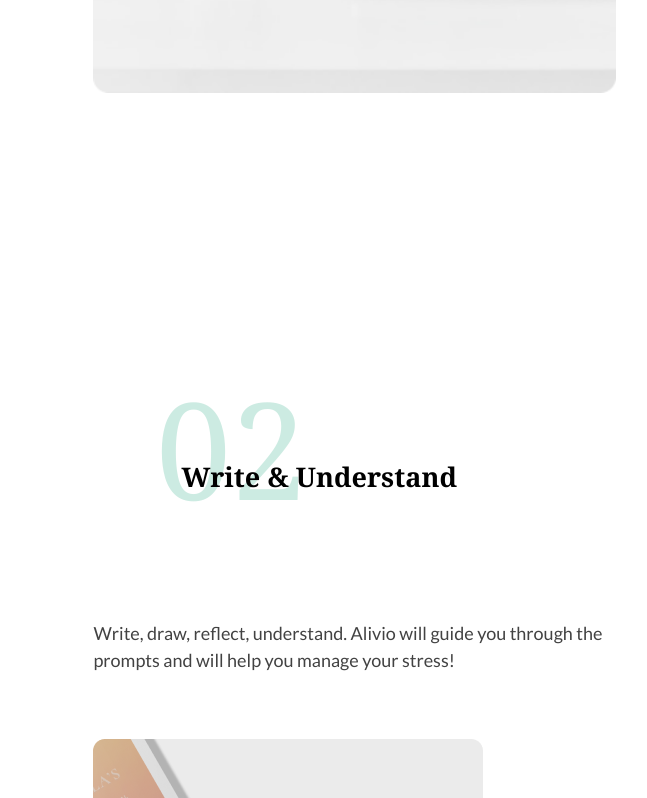
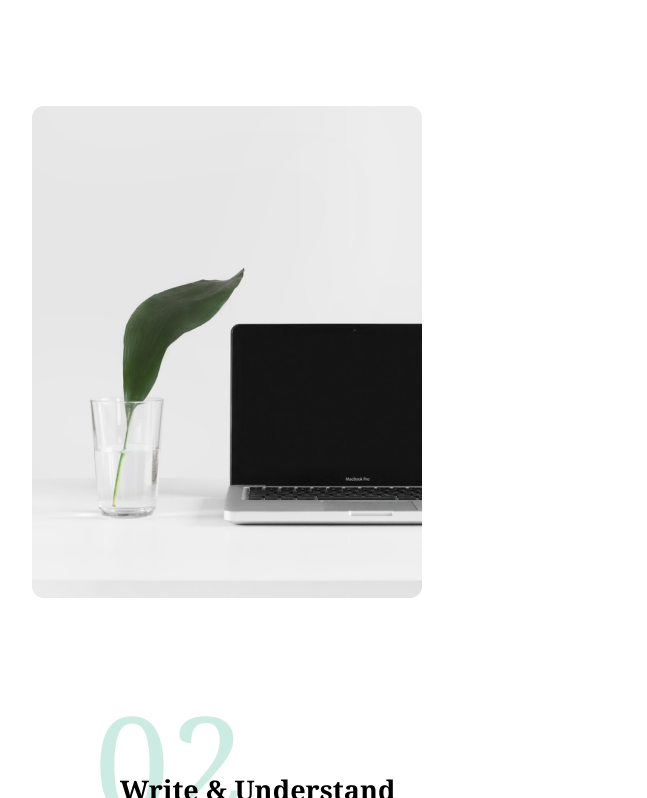
Before and after one commit to AOreshkina/verstka, a plain HTML site: page index.html in a window 768 px wide. Shown: the part 1311-2109 px from the top of the page, without its empty margins (64-711 px from the left). Drawn offline with Linux system fonts and the light colour scheme.

Commit message:
second page adaptive

```diff
--- a/css/style.css
+++ b/css/style.css
@@ -407,7 +407,7 @@
 
   #cl01{
 
-    position: relative;
+
     /*width: 157px;
     height: 225px;*/
     left: 0%;
@@ -1009,6 +1009,8 @@
         ". . .";
     }
 
+
+    /*Tablet or small screen*/
     @media only screen and (min-width: 768px) and (max-width: 1024px) {
 
 
@@ -1160,6 +1162,9 @@
                     ". . .";
              }
 
+
+
+
          .how-it-work>.how-txt{
 
             grid-area: howtxt;
@@ -1228,8 +1233,8 @@
         #img21{
 
             grid-area: img01;
-            width: 100%;
-            height: auto;
+            max-width: 100%;
+
         }
 
 
@@ -1237,7 +1242,7 @@
             grid-area: cl21;
             display: grid;
             grid-template-columns: 100%;
-            grid-template-rows: 15.8% 4.8% 13% 5.3% 43% 18.1%;
+            grid-template-rows: 15.8% 4.8% 13% 5.3% 61.1%;
             align-items: center;
             justify-items: start;
 
@@ -1246,8 +1251,7 @@
           "."
           "text001"
           "."
-          "img01"
-          ".";
+          "img01";
 
         }
 
@@ -1255,12 +1259,12 @@
             grid-area: cl22;
             display: grid;
             grid-template-columns: 100%;
-            grid-template-rows: 25% 15.7% 4.8% 7.9% 3.3% 60%;
+            grid-template-rows:  15.8% 4.8% 13% 5.3% 61.1%;
             align-items: center;
             justify-items: start;
 
             grid-template-areas:
-            "."
+
             "nadp2"
             "."
             "text2"
@@ -1272,16 +1276,16 @@
         grid-area: cl23;
         display: grid;
         grid-template-columns: 100%;
-        grid-template-rows: 30.8% 8.3% 4.4% 25.5% 31.2%;
+        grid-template-rows: 15.8% 4.8% 13% 5.3% 61.1%;
         align-items: center;
         justify-items: start;
 
         grid-template-areas:
         "nadp3"
+        "."
         "text3"
         "."
-        "img023"
-        ".";
+        "img023";
     }
 
       .image-end-text{
@@ -1289,8 +1293,9 @@
 
           grid-area: imgtxt;
           display: grid;
-          grid-template-columns: 10% 80% 10%;
-          grid-template-rows: 35% 5% 20% 5% 20%;
+          margin-top: 2%;
+          grid-template-columns: 1fr 80% 1fr;
+          grid-template-rows: 30% 5% 30% 5% 30%;
           align-items: center;
           justify-items: start;
 
@@ -1307,17 +1312,18 @@
 
 
 
+
          .secondpage{
 
             position: relative;
             top: 2%;
-            left: 0%;
-            height: 51.27%;
+
+            height: auto;
             width: 100%;
            /* max-width: 1920px;*/
             background-color: #FFFFFF;
             display: grid;
-            grid-template-columns: 10% 85% 5%;
+            grid-template-columns: 12% 85% 3%;
             grid-template-rows: 1.5% 10.8% 1.5% 81.7% 4.5%;
             align-items: center;
 
```
Lines whose indentation alone changed are shown as unchanged.
